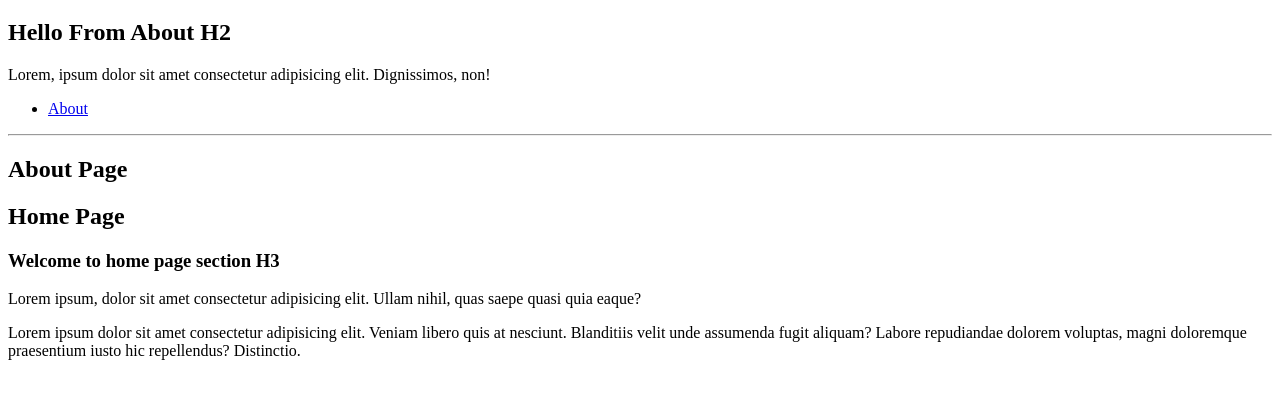
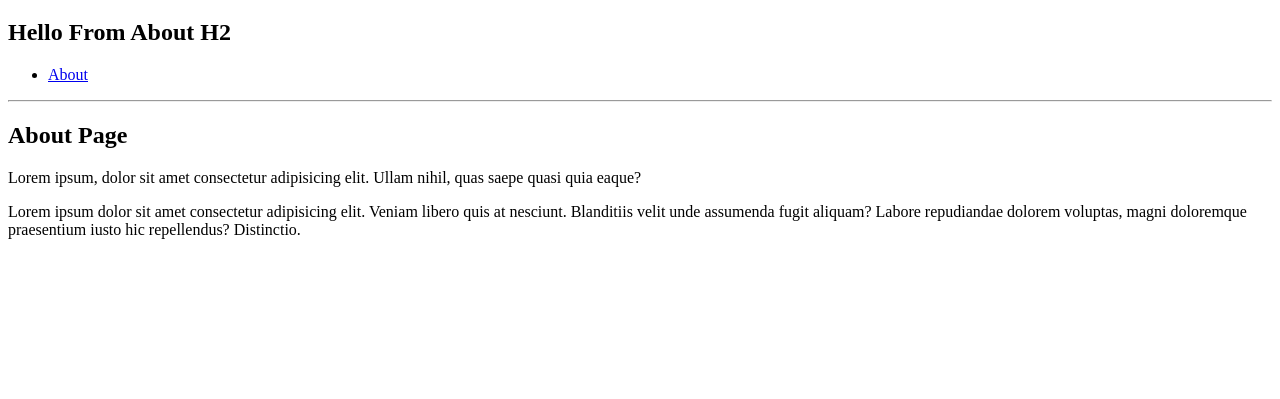
Before and after one commit to WaleedShalal/dummy-project, a plain HTML site: page index.html in a window 1280 px wide. Shown: the part 61-460 px from the top of the page. Drawn offline with Linux system fonts and the light colour scheme.

Commit message:
edit html

```diff
--- a/index.html
+++ b/index.html
@@ -9,10 +9,6 @@
   <body>
     <h1>Hello About Page</h1>
     <h2>Hello From About H2</h2>
-    <p>
-      Lorem, ipsum dolor sit amet consectetur adipisicing elit. Dignissimos,
-      non!
-    </p>
     <header>
       <nav>
         <ul>
@@ -23,8 +19,6 @@
     <hr />
     <section>
       <h2>About Page</h2>
-      <h2>Home Page</h2>
-      <h3>Welcome to home page section H3</h3>
       <p>
         Lorem ipsum, dolor sit amet consectetur adipisicing elit. Ullam nihil,
         quas saepe quasi quia eaque?
```
